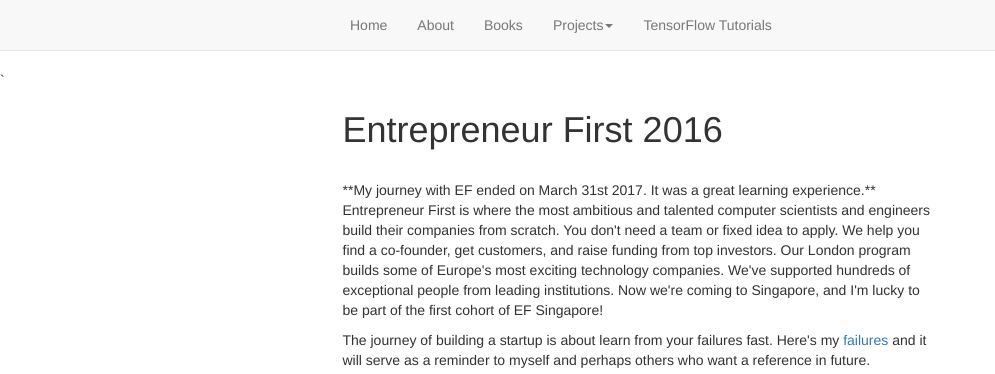
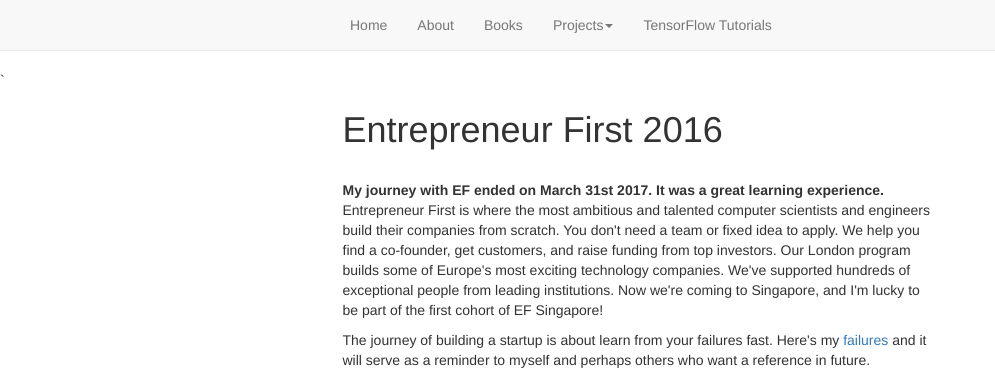
Before and after one commit to sspeng/jkschin.github.io, a Jekyll site: the page built from ef/index.html, in a window 1280 px wide and 900 px high. Shown: the top 374 px of the window, without its empty margins (0-995 px from the left). Built offline with Jekyll 4.4.1, drawn with Linux system fonts in a browser that asks for light colours; nearby versions of some CDN libraries.

Commit message:
bolded text in ef ends

```diff
--- a/ef/index.html
+++ b/ef/index.html
@@ -3,8 +3,8 @@
 layout: default
 ---
 
-<p>**My journey with EF ended on March 31st 2017. It was a great learning
-experience.** Entrepreneur First is where the most ambitious and talented
+<p><b>My journey with EF ended on March 31st 2017. It was a great learning
+experience.</b> Entrepreneur First is where the most ambitious and talented
 computer scientists and engineers build their companies from scratch. You don't
 need a team or fixed idea to apply. We help you find a co-founder, get
 customers, and raise funding from top investors. Our London program builds some
```
